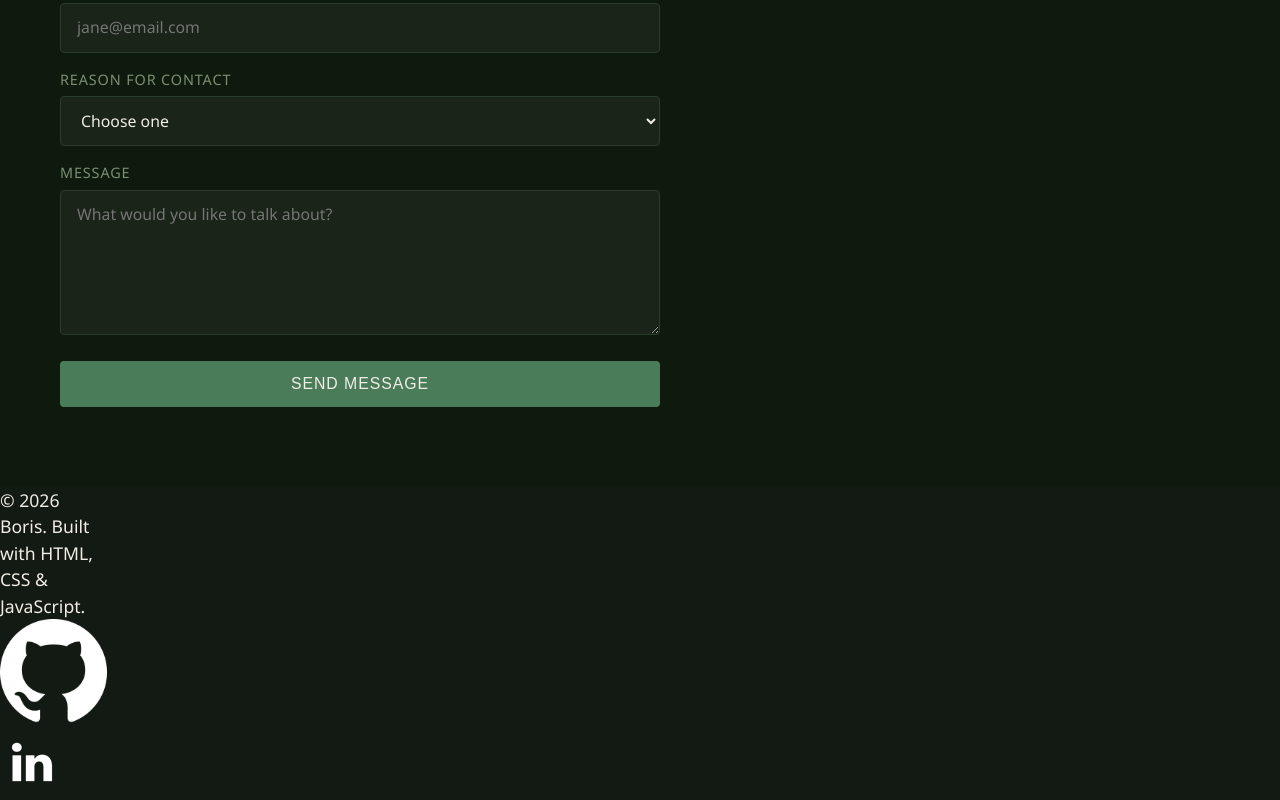
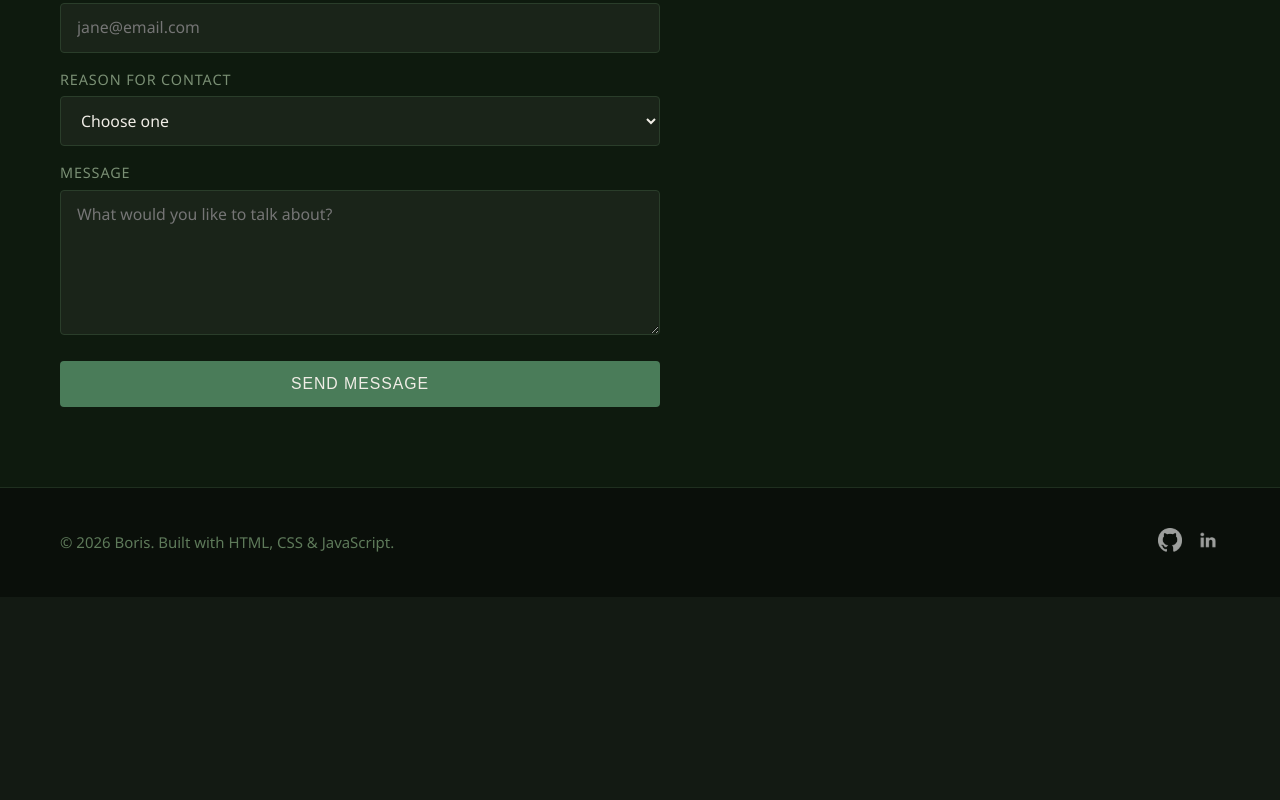
Before and after one commit to mr-boris-u/mr-boris-u.github.io, a plain HTML site: page index.html in a window 1280 px wide. Shown: the part 3738-4538 px from the top of the page. After the commit the page ends 4335 px from the top, so only its background shows below. Drawn offline with Linux system fonts and the light colour scheme.

Commit message:
Style footer

```diff
--- a/css/app.css
+++ b/css/app.css
@@ -336,6 +336,30 @@ section h2 {
 .contactForm button:hover {
   background: #3a6347;
 }
+/*========== FOOTER ==========*/
+footer {
+  grid-area: ftr;
+  background: #0a0f0a;
+  border-top: 1px solid #1f2f1f;
+  padding: 40px 60px;
+  display: flex;
+  justify-content: space-between;
+  align-items: center;
+  font-size: 0.85em;
+  color: #5e7a5a;
+}
+#footerSocial {
+  display: flex;
+  gap: 14px;
+}
+#footerSocial img {
+  width: 24px;
+  height: 24px;
+  opacity: 0.6;
+}
+#footerSocial img:hover {
+  opacity: 1;
+}
 /*========== TABLET / MOBILE ==========*/
 @media screen and (max-width: 1024px) {
   #hamburger {
@@ -372,4 +396,9 @@ section h2 {
     #projectGrid {
     grid-template-columns: repeat(2, 1fr);
   }
+    footer {
+    flex-direction: column;
+    gap: 16px;
+    text-align: center;
+  }
 }
```
